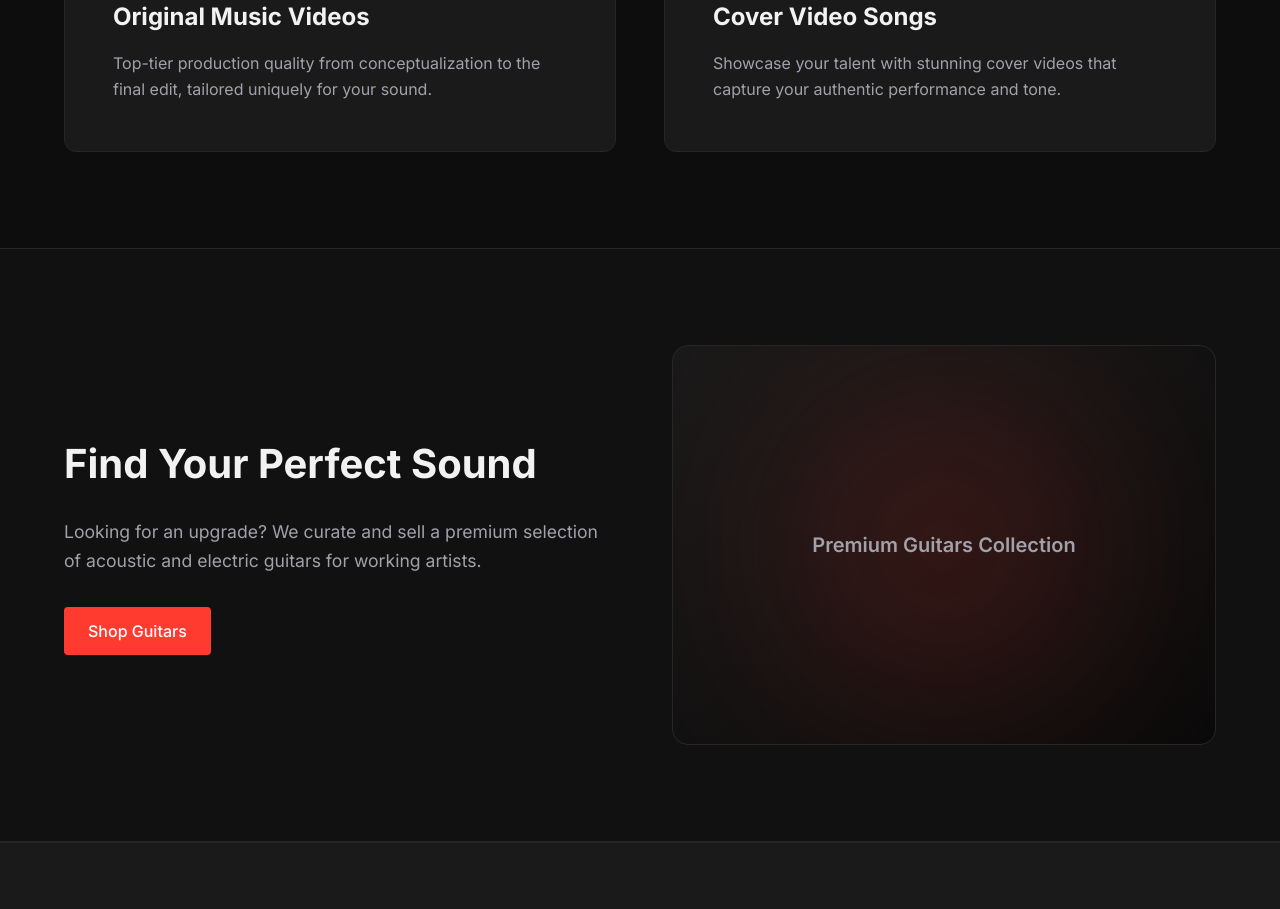
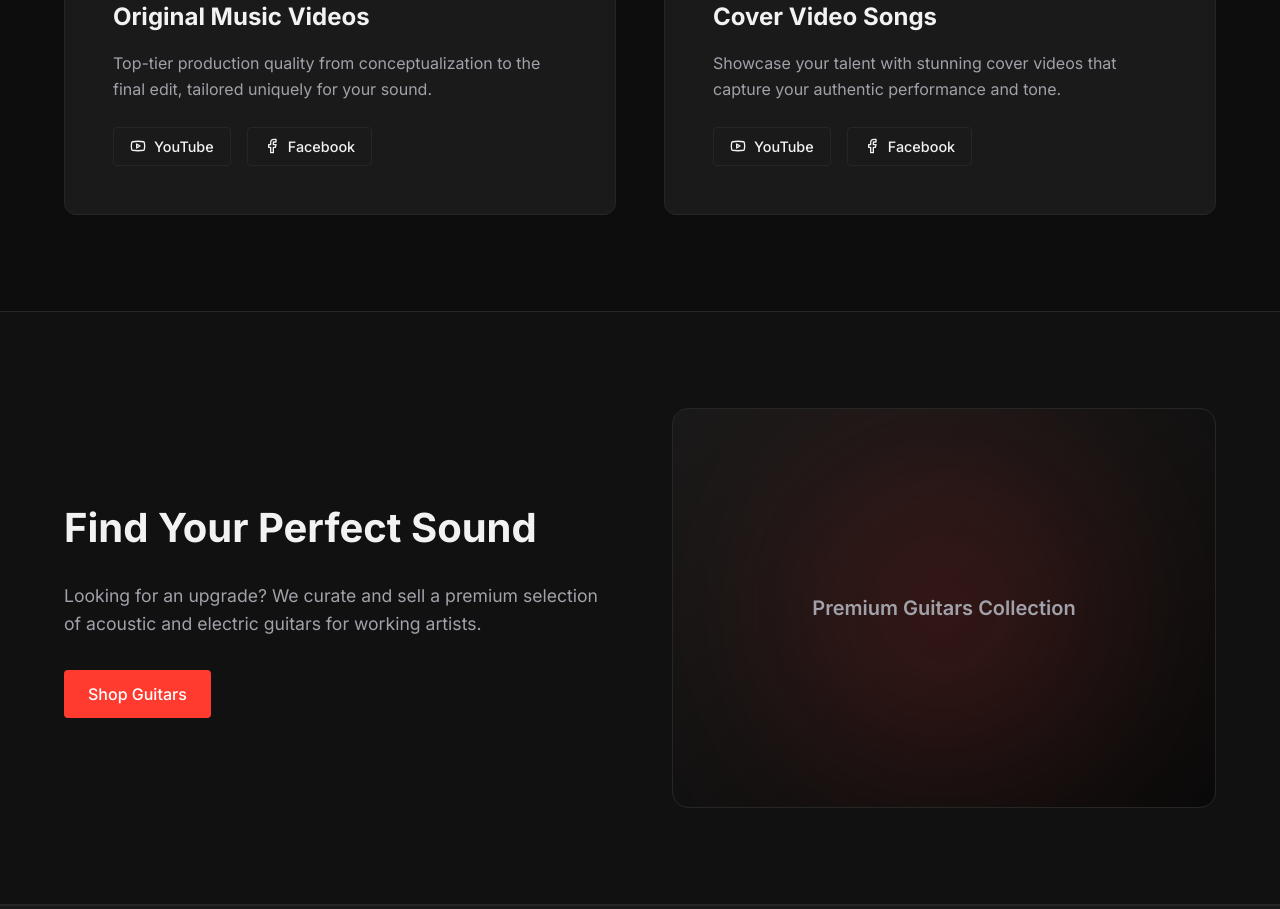
Before and after one commit to ravndusenanayake/Studio-website, a React (Vite) app: page / in a window 1280 px wide. Shown: the part 1080-1989 px from the top of the page. Built offline with nearby package versions, Linux system fonts and the light colour scheme.

Commit message:
Add social links to features cards

```diff
--- a/src/pages/Home.jsx
+++ b/src/pages/Home.jsx
@@ -1,6 +1,6 @@
 import React from 'react';
 import { Link } from 'react-router-dom';
-import { ArrowRight, Play, Star } from 'lucide-react';
+import { ArrowRight, Play, Star, Youtube, Facebook } from 'lucide-react';
 import './Home.css';
 
 const Home = () => {
@@ -41,11 +41,27 @@ const Home = () => {
               <div className="feature-icon"><Play size={32} /></div>
               <h3>Original Music Videos</h3>
               <p>Top-tier production quality from conceptualization to the final edit, tailored uniquely for your sound.</p>
+              <div className="feature-actions" style={{ marginTop: '1.5rem', display: 'flex', gap: '1rem', flexWrap: 'wrap' }}>
+                <a href="#" target="_blank" rel="noopener noreferrer" className="btn btn-outline" style={{ padding: '0.5rem 1rem', fontSize: '0.9rem', display: 'flex', alignItems: 'center', gap: '0.5rem' }}>
+                  <Youtube size={16} /> YouTube
+                </a>
+                <a href="#" target="_blank" rel="noopener noreferrer" className="btn btn-outline" style={{ padding: '0.5rem 1rem', fontSize: '0.9rem', display: 'flex', alignItems: 'center', gap: '0.5rem' }}>
+                  <Facebook size={16} /> Facebook
+                </a>
+              </div>
             </div>
             <div className="feature-card">
               <div className="feature-icon"><Star size={32} /></div>
               <h3>Cover Video Songs</h3>
               <p>Showcase your talent with stunning cover videos that capture your authentic performance and tone.</p>
+              <div className="feature-actions" style={{ marginTop: '1.5rem', display: 'flex', gap: '1rem', flexWrap: 'wrap' }}>
+                <a href="#" target="_blank" rel="noopener noreferrer" className="btn btn-outline" style={{ padding: '0.5rem 1rem', fontSize: '0.9rem', display: 'flex', alignItems: 'center', gap: '0.5rem' }}>
+                  <Youtube size={16} /> YouTube
+                </a>
+                <a href="#" target="_blank" rel="noopener noreferrer" className="btn btn-outline" style={{ padding: '0.5rem 1rem', fontSize: '0.9rem', display: 'flex', alignItems: 'center', gap: '0.5rem' }}>
+                  <Facebook size={16} /> Facebook
+                </a>
+              </div>
             </div>
           </div>
         </div>
```
